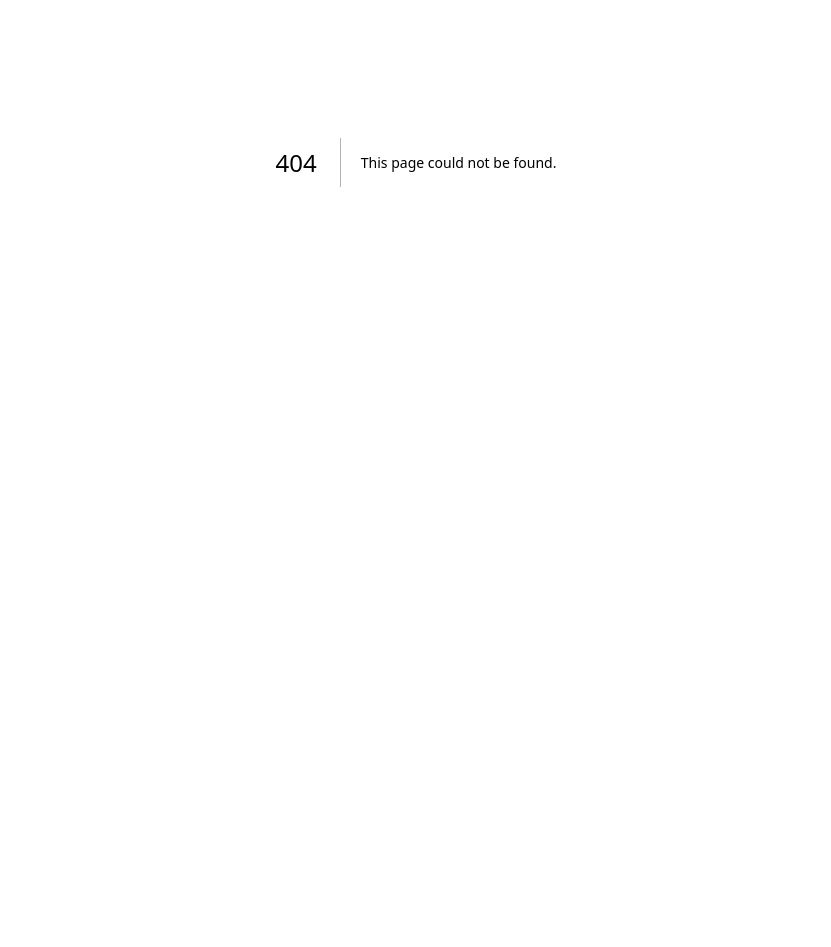
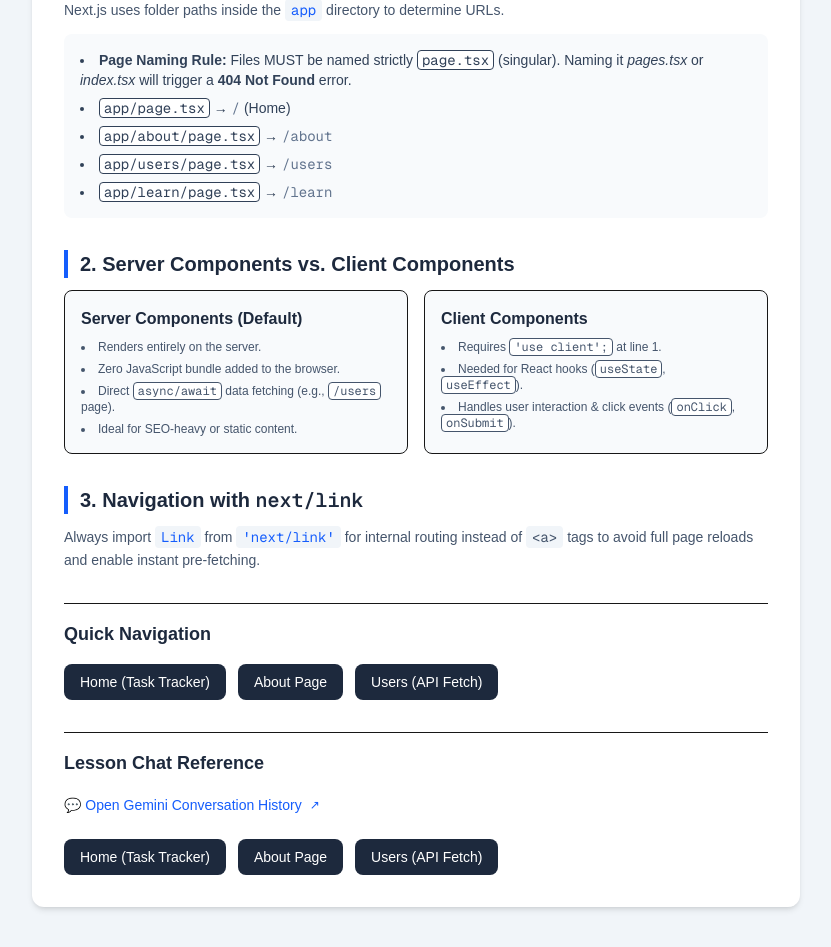
Before and after one commit to naron2026/nextjs-beginner-app, a Next.js app: page /learn in a window 1280 px wide. Before the commit this address had no page. Shown: the part 238-1185 px from the top of the page, without its empty margins (224-1055 px from the left). Before the commit the page ends 800 px from the top, so only its background shows below. Built offline with nearby package versions, Linux system fonts and the light colour scheme.

Commit message:
update page and add learning page.

```diff
--- /dev/null
+++ b/app/learn/page.tsx
@@ -0,0 +1,205 @@
+import Link from "next/link";
+
+export default function LearnPage() {
+  return (
+    <main className="min-h-screen bg-slate-100 py-10 px-4 flex flex-col items-center">
+      <div className="bg-white max-w-3xl w-full p-8 rounded-xl shadow-md space-y-8">
+        {/* Header */}
+        <div className="border-b pb-6">
+          <h1 className="text-3xl font-bold text-slate-800">
+            Next.js Beginner Guide & Lesson Notes
+          </h1>
+          <p className="text-slate-500 mt-2">
+            A summary of foundational concepts, rules, and components learned in
+            Day 1.
+          </p>
+        </div>
+
+        {/* Section 1: Core Routing Rules */}
+        <section className="space-y-3">
+          <h2 className="text-xl font-semibold text-slate-800 border-l-4 border-blue-600 pl-3">
+            1. File-System Routing Rules
+          </h2>
+          <p className="text-slate-600 text-sm leading-relaxed">
+            Next.js uses folder paths inside the{" "}
+            <code className="bg-slate-100 px-1.5 py-0.5 rounded text-blue-600">
+              app
+            </code>{" "}
+            directory to determine URLs.
+          </p>
+          <ul className="list-disc list-inside bg-slate-50 p-4 rounded-lg text-sm text-slate-700 space-y-2">
+            <li>
+              <strong>Page Naming Rule:</strong> Files MUST be named strictly{" "}
+              <code className="bg-white px-1 border rounded">page.tsx</code>{" "}
+              (singular). Naming it <i>pages.tsx</i> or <i>index.tsx</i> will
+              trigger a <strong>404 Not Found</strong> error.
+            </li>
+            <li>
+              <code className="bg-white px-1 border rounded">app/page.tsx</code>{" "}
+              &rarr; <code className="text-slate-500">/</code> (Home)
+            </li>
+            <li>
+              <code className="bg-white px-1 border rounded">
+                app/about/page.tsx
+              </code>{" "}
+              &rarr; <code className="text-slate-500">/about</code>
+            </li>
+            <li>
+              <code className="bg-white px-1 border rounded">
+                app/users/page.tsx
+              </code>{" "}
+              &rarr; <code className="text-slate-500">/users</code>
+            </li>
+            <li>
+              <code className="bg-white px-1 border rounded">
+                app/learn/page.tsx
+              </code>{" "}
+              &rarr; <code className="text-slate-500">/learn</code>
+            </li>
+          </ul>
+        </section>
+
+        {/* Section 2: Server vs. Client Components */}
+        <section className="space-y-3">
+          <h2 className="text-xl font-semibold text-slate-800 border-l-4 border-blue-600 pl-3">
+            2. Server Components vs. Client Components
+          </h2>
+          <div className="grid grid-cols-1 md:grid-cols-2 gap-4">
+            <div className="p-4 border rounded-lg bg-slate-50">
+              <h3 className="font-bold text-slate-800 mb-2">
+                Server Components (Default)
+              </h3>
+              <ul className="text-xs text-slate-600 space-y-1.5 list-disc list-inside">
+                <li>Renders entirely on the server.</li>
+                <li>Zero JavaScript bundle added to the browser.</li>
+                <li>
+                  Direct{" "}
+                  <code className="bg-white px-1 border rounded">
+                    async/await
+                  </code>{" "}
+                  data fetching (e.g.,{" "}
+                  <code className="bg-white px-1 border rounded">/users</code>{" "}
+                  page).
+                </li>
+                <li>Ideal for SEO-heavy or static content.</li>
+              </ul>
+            </div>
+            <div className="p-4 border rounded-lg bg-slate-50">
+              <h3 className="font-bold text-slate-800 mb-2">
+                Client Components
+              </h3>
+              <ul className="text-xs text-slate-600 space-y-1.5 list-disc list-inside">
+                <li>
+                  Requires{" "}
+                  <code className="bg-white px-1 border rounded">
+                    'use client';
+                  </code>{" "}
+                  at line 1.
+                </li>
+                <li>
+                  Needed for React hooks (
+                  <code className="bg-white px-1 border rounded">useState</code>
+                  ,{" "}
+                  <code className="bg-white px-1 border rounded">
+                    useEffect
+                  </code>
+                  ).
+                </li>
+                <li>
+                  Handles user interaction & click events (
+                  <code className="bg-white px-1 border rounded">onClick</code>,{" "}
+                  <code className="bg-white px-1 border rounded">onSubmit</code>
+                  ).
+                </li>
+              </ul>
+            </div>
+          </div>
+        </section>
+
+        {/* Section 3: Navigation */}
+        <section className="space-y-3">
+          <h2 className="text-xl font-semibold text-slate-800 border-l-4 border-blue-600 pl-3">
+            3. Navigation with <code className="text-slate-800">next/link</code>
+          </h2>
+          <p className="text-slate-600 text-sm leading-relaxed">
+            Always import{" "}
+            <code className="bg-slate-100 px-1.5 py-0.5 rounded text-blue-600">
+              Link
+            </code>{" "}
+            from{" "}
+            <code className="bg-slate-100 px-1.5 py-0.5 rounded text-blue-600">
+              'next/link'
+            </code>{" "}
+            for internal routing instead of{" "}
+            <code className="bg-slate-100 px-1.5 py-0.5 rounded">
+              &lt;a&gt;
+            </code>{" "}
+            tags to avoid full page reloads and enable instant pre-fetching.
+          </p>
+        </section>
+
+        {/* Section 4: Chat Reference & Quick Links */}
+        <section className="pt-4 border-t space-y-4">
+          <h2 className="text-lg font-bold text-slate-800">Quick Navigation</h2>
+          <div className="flex flex-wrap gap-3">
+            <Link
+              href="/"
+              className="bg-slate-800 text-white px-4 py-2 rounded-lg text-sm hover:bg-slate-900 transition"
+            >
+              Home (Task Tracker)
+            </Link>
+            <Link
+              href="/about"
+              className="bg-slate-800 text-white px-4 py-2 rounded-lg text-sm hover:bg-slate-900 transition"
+            >
+              About Page
+            </Link>
+            <Link
+              href="/users"
+              className="bg-slate-800 text-white px-4 py-2 rounded-lg text-sm hover:bg-slate-900 transition"
+            >
+              Users (API Fetch)
+            </Link>
+          </div>
+        </section>
+        {/* Section 4: Chat Reference & Quick Links */}
+        <section className="pt-4 border-t space-y-4">
+          <h2 className="text-lg font-bold text-slate-800">
+            Lesson Chat Reference
+          </h2>
+
+          <a
+            href="https://share.gemini.google/K1aICjTnhUa7"
+            target="_blank"
+            rel="noopener noreferrer"
+            className="inline-flex items-center gap-2 text-sm text-blue-600 hover:underline font-medium"
+          >
+            <span>💬 Open Gemini Conversation History</span>
+            <span className="text-xs">↗</span>
+          </a>
+
+          <div className="flex flex-wrap gap-3 pt-2">
+            <Link
+              href="/"
+              className="bg-slate-800 text-white px-4 py-2 rounded-lg text-sm hover:bg-slate-900 transition"
+            >
+              Home (Task Tracker)
+            </Link>
+            <Link
+              href="/about"
+              className="bg-slate-800 text-white px-4 py-2 rounded-lg text-sm hover:bg-slate-900 transition"
+            >
+              About Page
+            </Link>
+            <Link
+              href="/users"
+              className="bg-slate-800 text-white px-4 py-2 rounded-lg text-sm hover:bg-slate-900 transition"
+            >
+              Users (API Fetch)
+            </Link>
+          </div>
+        </section>
+      </div>
+    </main>
+  );
+}
--- a/app/page.tsx
+++ b/app/page.tsx
@@ -77,10 +77,11 @@ export default function Home() {
             className="text-blue-600 hover:underline text-sm font-semibold"
           >
             Go to About Page &rarr;
-          </Link>
-          <p className="text-sm">
+          </Link>{" "}
+          <span>or /users, /learn (for learning more)</span>
+          {/* <p className="text-sm">
             Learn more: https://share.gemini.google/WmQwz5ZO16Zm
-          </p>
+          </p> */}
         </div>
       </div>
     </main>
```
